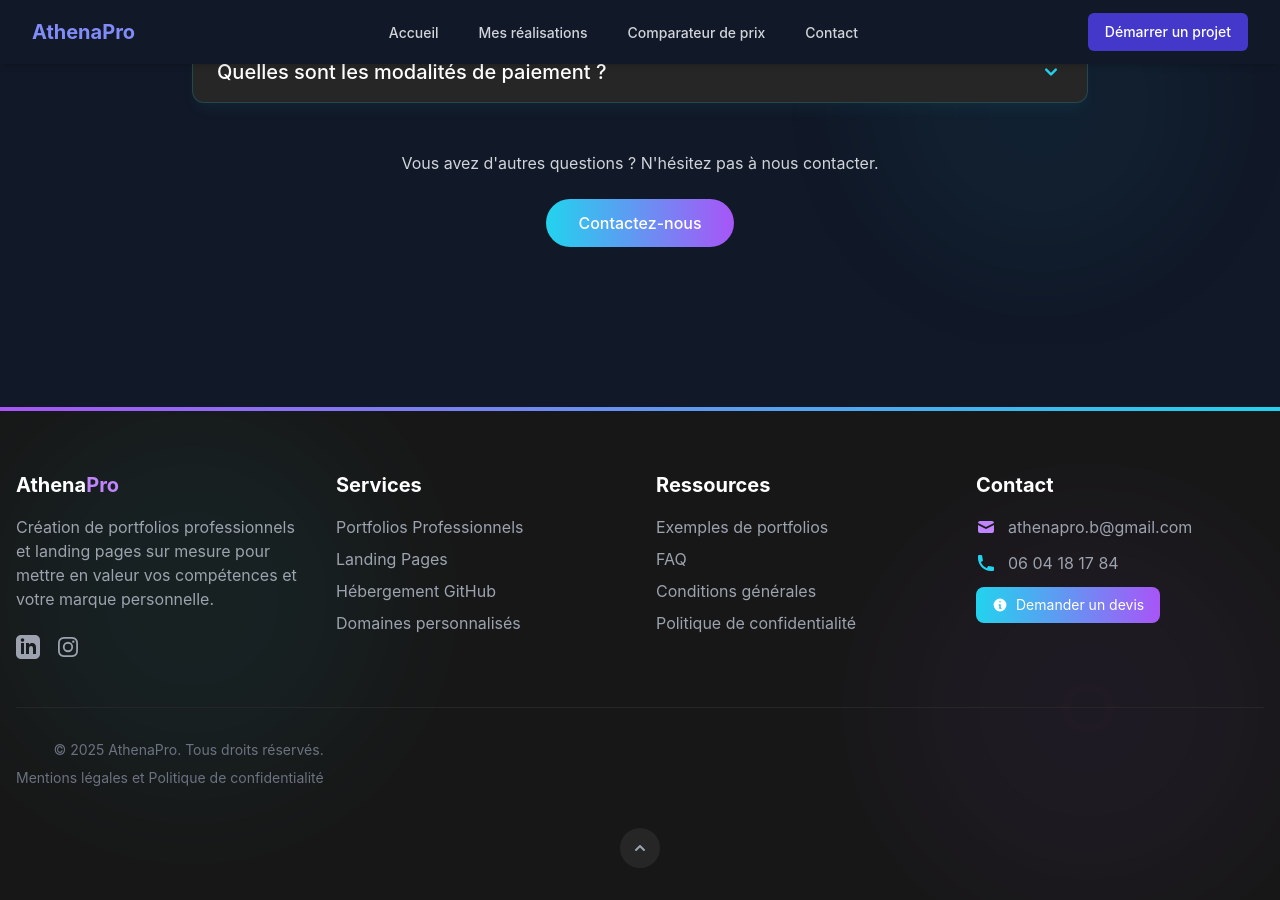
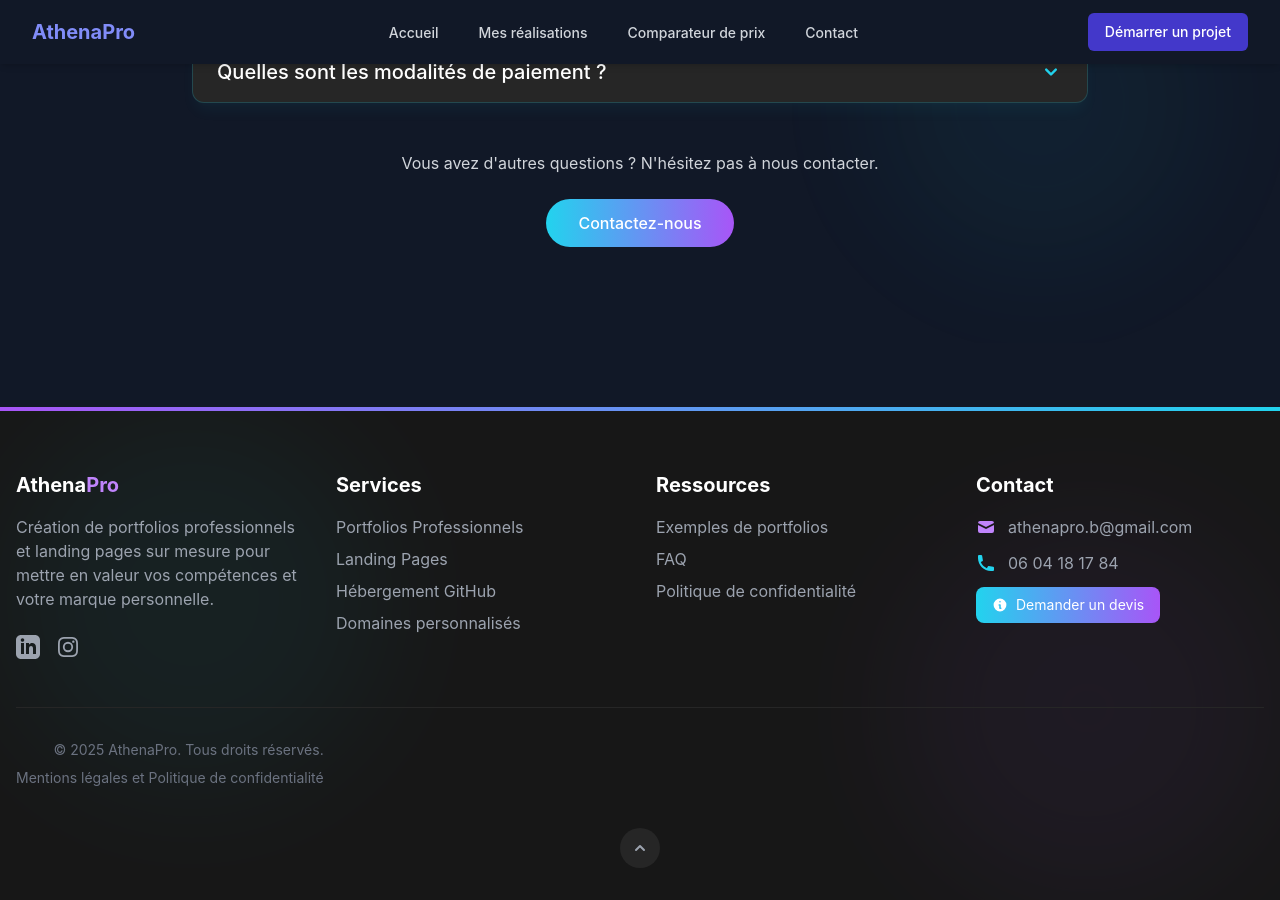
Before and after one commit to Portfolio-professionnal/AthenaPro, a Jekyll site: the page index.html, which Jekyll copies as it is, in a window 1280 px wide and 900 px high, scrolled down 6357 px. Built offline with Jekyll 4.4.1, drawn with Linux system fonts in a browser that asks for light colours; nearby versions of some CDN libraries.

Commit message:
Update index.html

```diff
--- a/index.html
+++ b/index.html
@@ -1439,10 +1439,10 @@
                                 <h3 class="text-xl font-bold text-white mb-4">Services</h3>
                                 <ul class="space-y-2 text-gray-400">
                                     <li>
-                                        <a href="#" class="hover:text-cyan-400 transition-colors">Portfolios Professionnels</a>
+                                        <a href="#services" class="hover:text-cyan-400 transition-colors">Portfolios Professionnels</a>
                                     </li>
                                     <li>
-                                        <a href="#" class="hover:text-cyan-400 transition-colors">Landing Pages</a>
+                                        <a href="#services" class="hover:text-cyan-400 transition-colors">Landing Pages</a>
                                     </li>
                                     <li>
                                         <a href="#" class="hover:text-cyan-400 transition-colors">Hébergement GitHub</a>
@@ -1458,17 +1458,14 @@
                                 <h3 class="text-xl font-bold text-white mb-4">Ressources</h3>
                                 <ul class="space-y-2 text-gray-400">
                                     <li>
-                                        <a href="Mes Réalisations.html" class="hover:text-purple-400 transition-colors">Exemples de portfolios</a>
+                                        <a href="Mes_Réalisations.html" class="hover:text-purple-400 transition-colors">Exemples de portfolios</a>
                                     </li>
 
                                     <li>
                                         <a href="#faq" class="hover:text-purple-400 transition-colors">FAQ</a>
                                     </li>
                                     <li>
-                                        <a href="#" class="hover:text-purple-400 transition-colors">Conditions générales</a>
-                                    </li>
-                                    <li>
-                                        <a href="#" class="hover:text-purple-400 transition-colors">Politique de confidentialité</a>
+                                        <a href="Mentions_Légales.html" class="hover:text-purple-400 transition-colors">Politique de confidentialité</a>
                                     </li>
                                 </ul>
                             </div>
```
